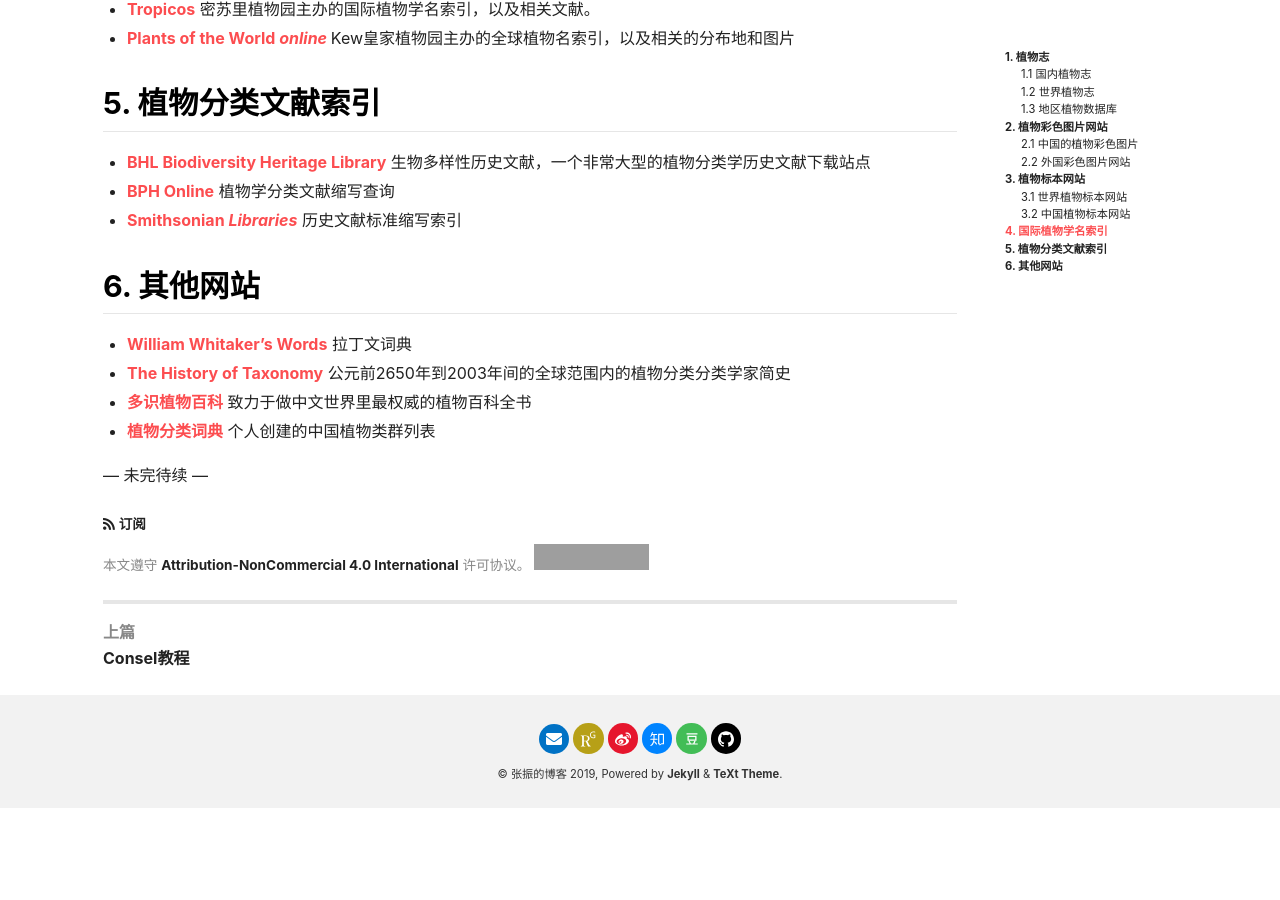
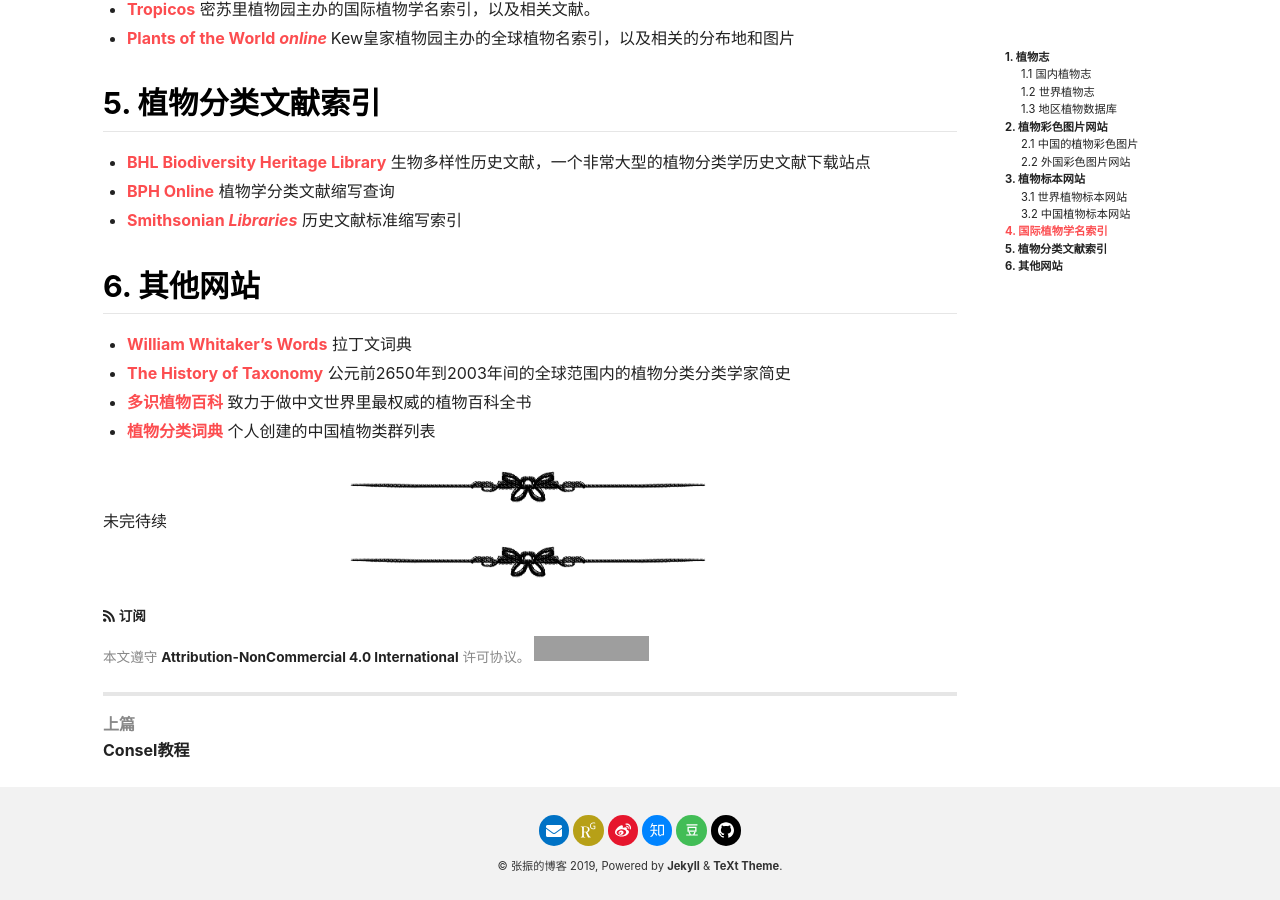
Before and after one commit to qbycs/qbycs.github.io, a Jekyll site: the page built from _posts/2019-11-13-website-of-plant-taxonomy.md, in a window 1280 px wide and 900 px high, scrolled down 2655 px. Built offline with Jekyll 4.4.1, drawn with Linux system fonts in a browser that asks for light colours; nearby versions of some CDN libraries; comment, search, counter and statistics services are not loaded; before the commit the page ends 3463 px from its top, so only the background shows below that; grey boxes are pictures that could not be loaded.

Commit message:
Update 2019-11-13-website-of-plant-taxonomy.md

```diff
--- a/_posts/2019-11-13-website-of-plant-taxonomy.md
+++ b/_posts/2019-11-13-website-of-plant-taxonomy.md
@@ -103,4 +103,6 @@
 
 
 
---- 未完待续 ---
+![](https://raw.githubusercontent.com/qbycs/qbycs.github.io/master/image/blog/fengexian.png){:height="45.85" width="850"}
+                                                                       未完待续
+![](https://raw.githubusercontent.com/qbycs/qbycs.github.io/master/image/blog/fengexian.png){:height="45.85" width="850"}
```
